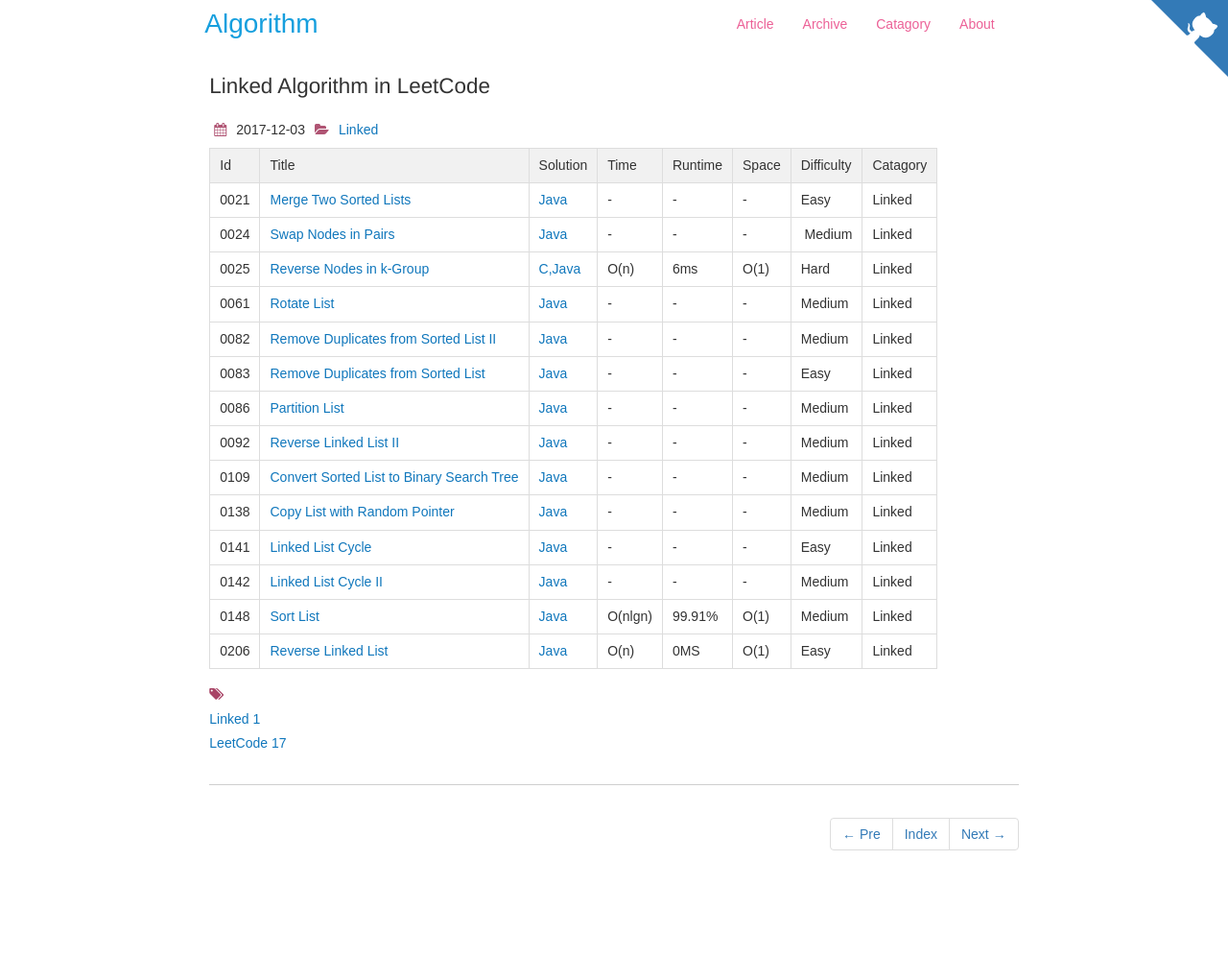
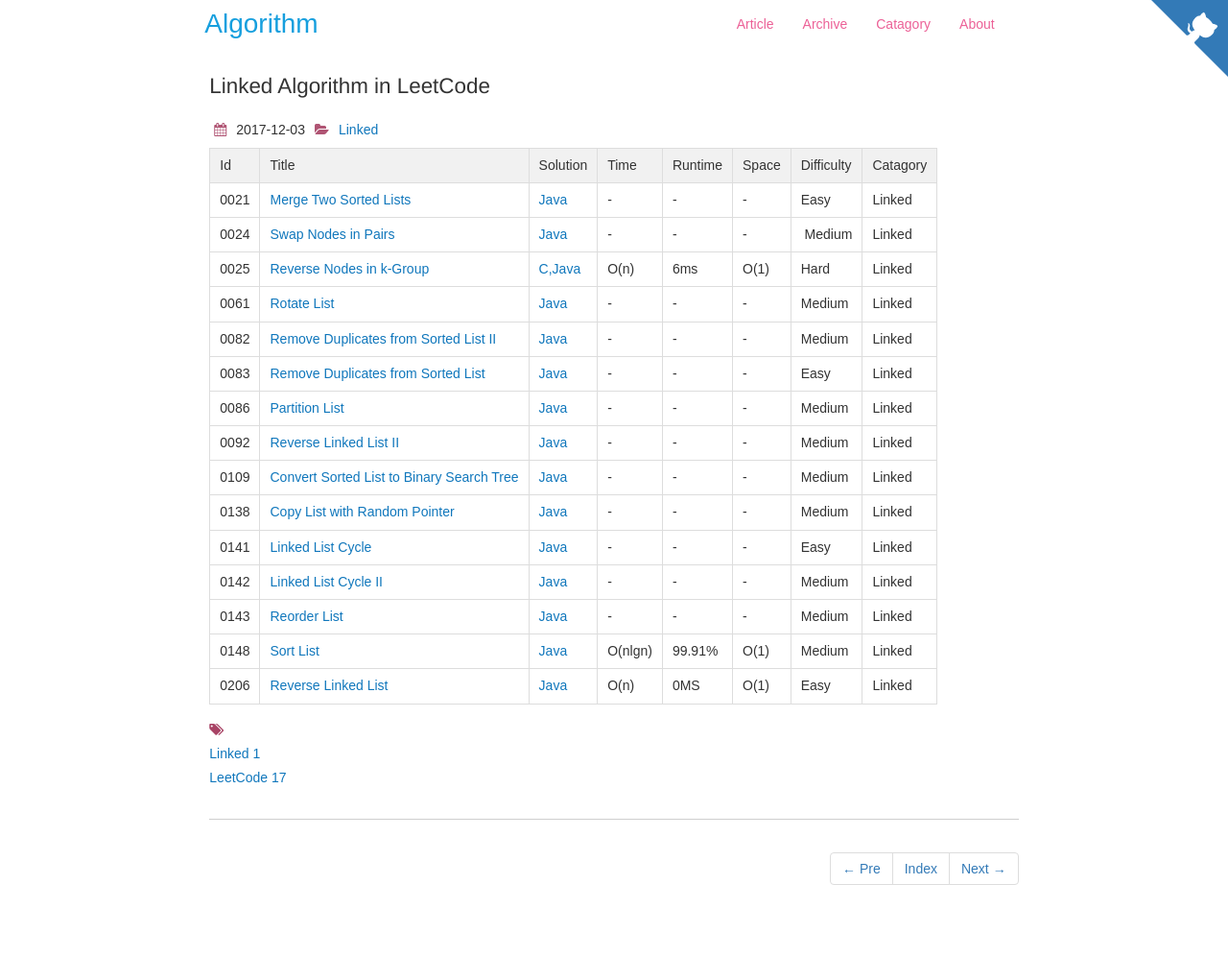
Before and after one commit to dunso/algorithm, a Jekyll site: the page built from docs/_posts/2017-12-03-Linked.md, in a window 1280 px wide. Shown: the whole page at 96% size. Built offline with Jekyll 4.4.1, drawn with Linux system fonts in a browser that asks for light colours; nearby versions of some CDN libraries; before the commit the page ends 960 px from its top, so only the background shows below that.

Commit message:
Add LeetCode0143.java to docs

```diff
--- a/docs/_posts/2017-12-03-Linked.md
+++ b/docs/_posts/2017-12-03-Linked.md
@@ -24,5 +24,6 @@
 |0138|[Copy List with Random Pointer](https://leetcode.com/problems/copy-list-with-random-pointer) | [Java](https://e.srl/leetcode-138/)  |-|-|-|  Medium |Linked|
 |0141|[Linked List Cycle](https://leetcode.com/problems/linked-list-cycle/) | [Java](https://e.srl/leetcode-141/)  |-|-|-|  Easy |Linked|
 |0142|[Linked List Cycle II](https://leetcode.com/problems/linked-list-cycle-ii/) | [Java](https://e.srl/leetcode-142/)  |-|-|-|  Medium |Linked|
+|0143|[Reorder List](https://leetcode.com/problems/reorder-list/) | [Java](https://e.srl/leetcode-143/)  |-|-|-|  Medium |Linked|
 |0148|[Sort List](https://leetcode.com/problems/sort-list/) | [Java](https://e.srl/leetcode-148/)  | O(nlgn) |99.91%| O(1)  |  Medium |Linked|
 |0206|[Reverse Linked List](https://leetcode.com/problems/reverse-linked-list) | [Java](https://e.srl/leetcode-206/)  | O(n) |0MS| O(1)  |  Easy |Linked|
```
